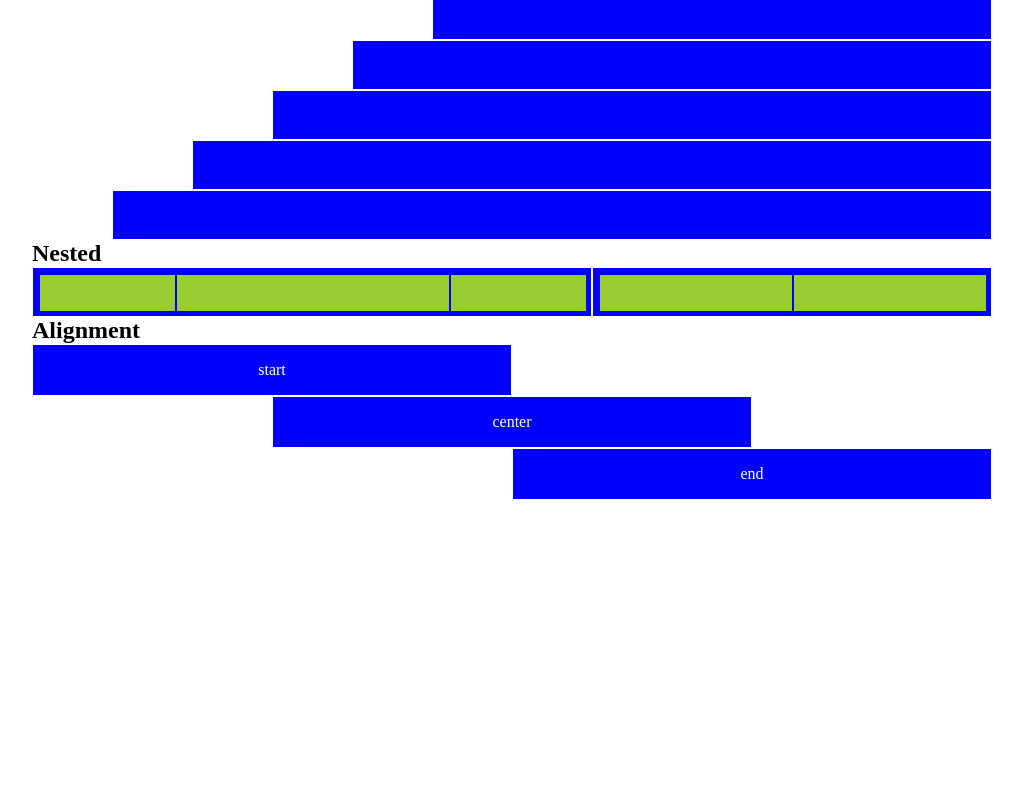
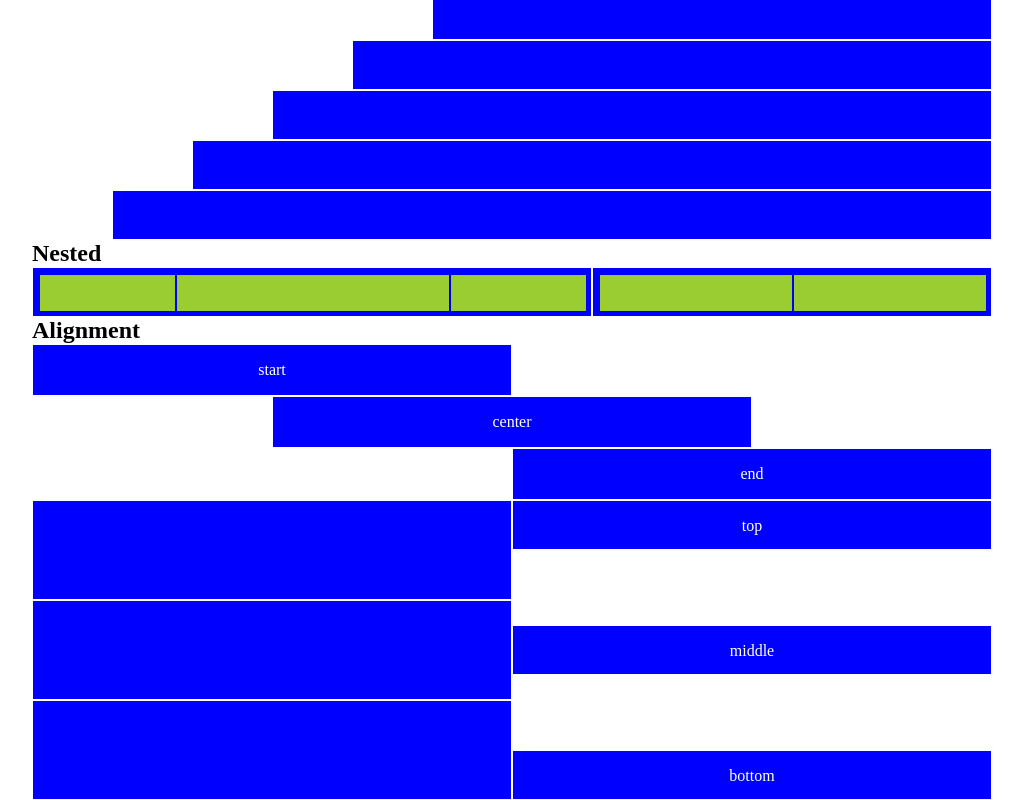
Before and after one commit to GiulianoPrimavera/html-css-12bool, a plain HTML site: page index.html in a window 1280 px wide. Shown: the part 1070-1870 px from the top of the page, without its empty margins (128-1150 px from the left). Before the commit the page ends 1570 px from the top, so only its background shows below. Drawn offline with Linux system fonts and the light colour scheme.

Commit message:
completato esercizio alignment seconda parte

```diff
--- a/css/12bool.css
+++ b/css/12bool.css
@@ -9,6 +9,12 @@
     flex-direction: row;
     flex-wrap: wrap;
     min-height: 50px;
+}
+.row_2height{
+    display: flex;
+    flex-direction: row;
+    flex-wrap: wrap;
+    min-height: 100px;
 }
 
 .col_xs_1{flex-basis: calc((100% / 12) * 1); max-width: calc((100% / 12) * 1);}
--- a/index.html
+++ b/index.html
@@ -262,6 +262,25 @@
                     <div class="col_xs_6 col_xs_offset_6"><div class="box">end</div></div>
                 </div>
             </section>
+
+            <section>
+                <div class="row_2height">
+                    <div class="col_xs_6"><div class="box"></div></div>
+                    <div class="col_xs_6" style=" height: 50px; align-self: flex-start;"><div class="box">top</div></div>
+                </div>
+            </section>
+            <section>
+                <div class="row_2height">
+                    <div class="col_xs_6"><div class="box"></div></div>
+                    <div class="col_xs_6" style=" height: 50px; align-self: center;"><div class="box">middle</div></div>
+                </div>
+            </section>
+            <section>
+                <div class="row_2height">
+                    <div class="col_xs_6"><div class="box"></div></div>
+                    <div class="col_xs_6" style=" height: 50px; align-self: flex-end;"><div class="box">bottom</div></div>
+                </div>
+            </section>
         </div>
     </main>
 
```
